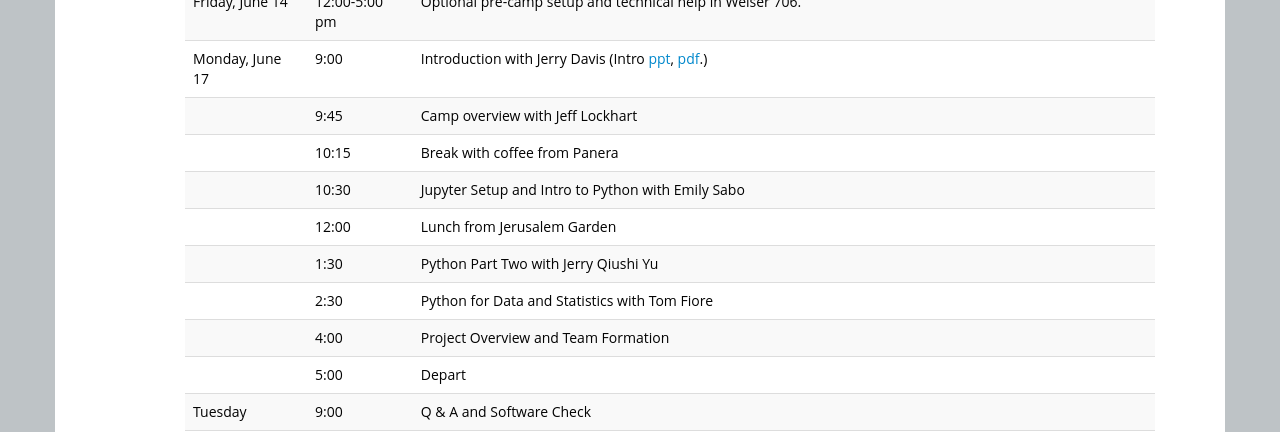
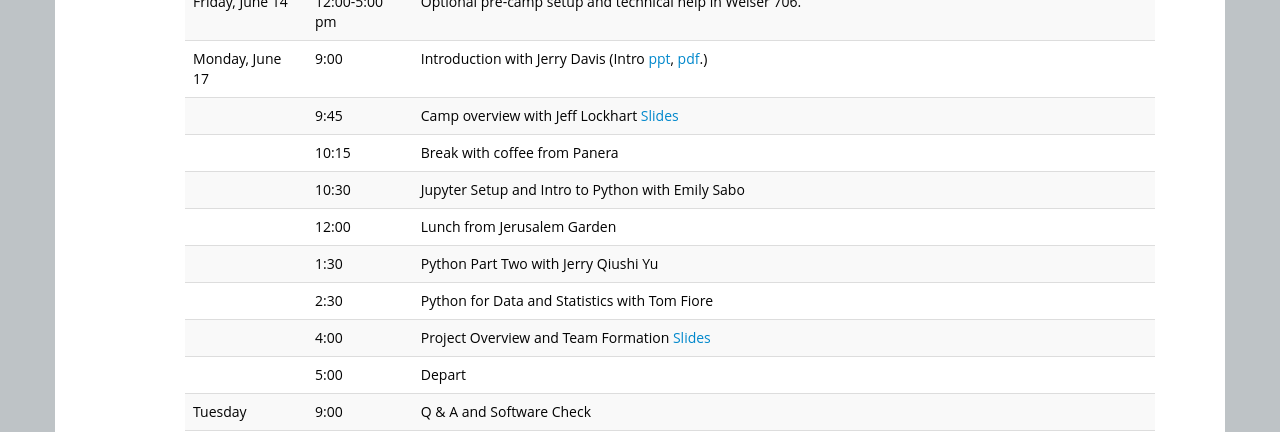
Before and after one commit to ICOSBigDataCamp/2019-summer-camp, a Jekyll site: the page built from index.html, in a window 1280 px wide and 900 px high, scrolled down 865 px. Shown: the part 154-586 px from the top of the window. Built offline with Jekyll 4.4.1, drawn with Linux system fonts in a browser that asks for light colours.

Commit message:
overview slides

```diff
--- a/index.html
+++ b/index.html
@@ -139,13 +139,13 @@ Organizing committee: Elizabeth Bruch, Jerry Davis
 <table class="table table-striped">
   <tr> <td>Friday, June 14</td>  <td>12:00-5:00 pm</td>   <td>Optional pre-camp setup and technical help in Weiser 706.</td> </tr>
   <tr> <td>Monday, June 17</td>  <td>9:00</td>   <td>Introduction with Jerry Davis (Intro <a href="slides/Jerry big data intro 2017.pptx" target="_blank">ppt</a>,  <a href="slides/Jerry big data intro 2017.pdf" target="_blank">pdf</a>.)  </td> </tr>
-  <tr> <td></td>        <td>9:45</td>   <td>Camp overview with Jeff Lockhart</td> </tr>
+  <tr> <td></td>        <td>9:45</td>   <td>Camp overview with Jeff Lockhart <a href="https://docs.google.com/presentation/d/1aPdKV5MSvWt7oSdJ4-e6JZVan77rn25yucPmSiIuNiQ/edit?usp=sharing" target="_blank">Slides</a></td> </tr>
   <tr> <td></td>        <td>10:15</td>   <td>Break with coffee from Panera</td> </tr>
   <tr> <td></td>        <td>10:30</td>   <td>Jupyter Setup and Intro to Python with Emily Sabo</td> </tr>
   <tr> <td></td>        <td>12:00</td>   <td>Lunch from Jerusalem Garden</td> </tr>
   <tr> <td></td>        <td>1:30</td>    <td>Python Part Two with Jerry Qiushi Yu</td> </tr>
   <tr> <td></td>       <td>2:30</td>    <td>Python for Data and Statistics with Tom Fiore</td> </tr>
-  <tr> <td></td>       <td>4:00</td>    <td>Project Overview and Team Formation</td> </tr>
+  <tr> <td></td>       <td>4:00</td>    <td>Project Overview and Team Formation <a href="https://docs.google.com/presentation/d/19D7TCwk7j7Z9RdPhkuCzhtfPSvVA4en5UDsk7IOWtPc/edit?usp=sharing" target="_blank">Slides</a></td> </tr>
   <tr> <td></td>       <td>5:00</td>    <td>Depart</td> </tr>
 
   <tr> <td>Tuesday</td><td>9:00</td>    <td>Q & A and Software Check</td> </tr>
```
